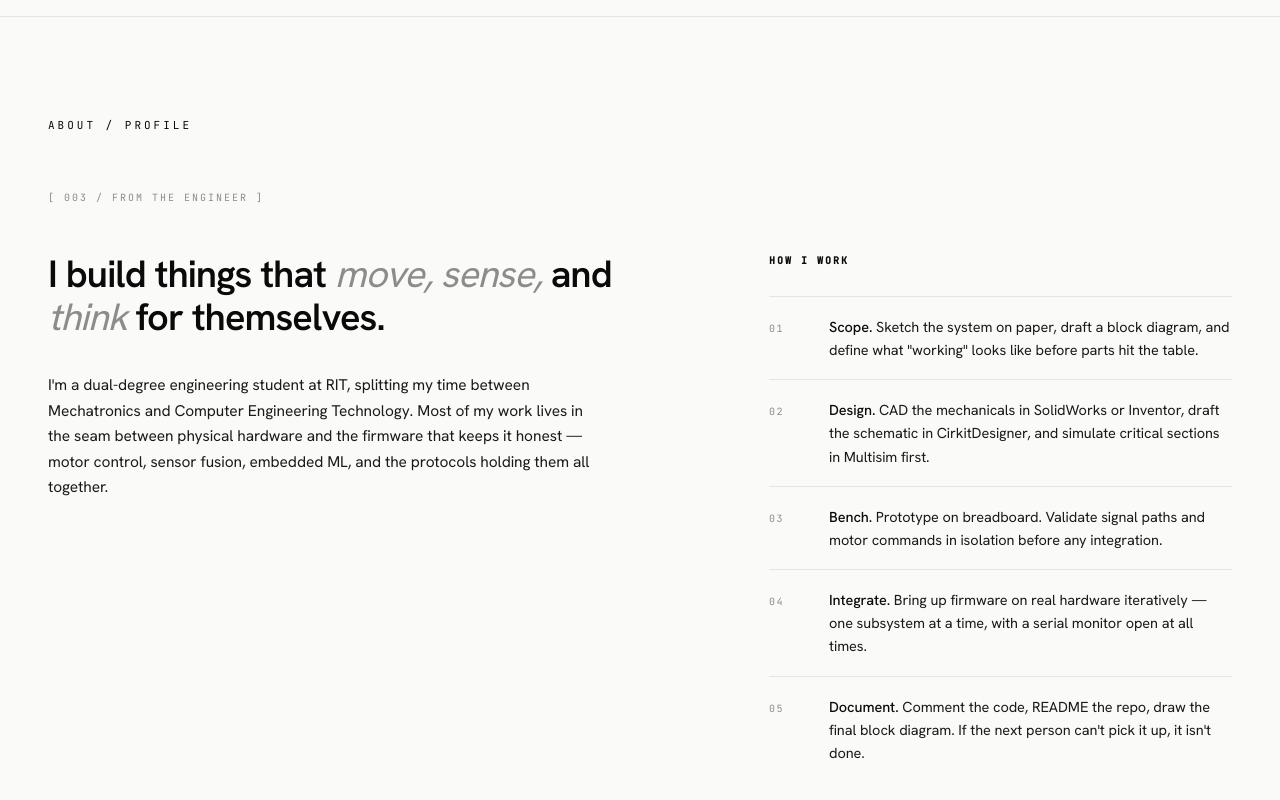
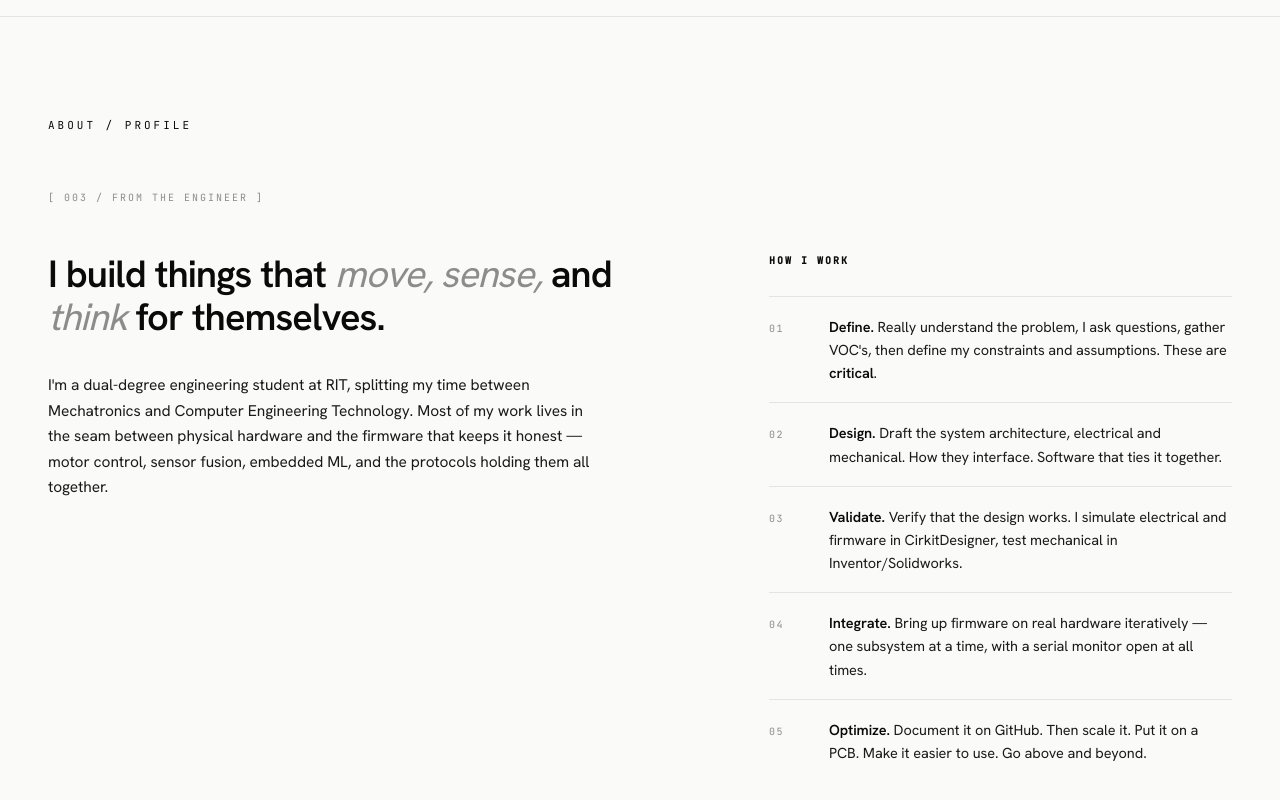
Before and after one commit to goombad/vincentlin.tech, a plain HTML site: page index.html in a window 1280 px wide. Shown: the part 4185-4985 px from the top of the page. Drawn offline with Linux system fonts and the light colour scheme.

Commit message:
updated workflow

```diff
--- a/index.html
+++ b/index.html
@@ -673,7 +673,7 @@
 
   .workflow-step strong {
     color: var(--ink);
-    font-weight: 500;
+    font-weight: 600;
   }
 
   /* ANIM */
@@ -1285,21 +1285,21 @@
         <li>
           <span class="workflow-num">01</span>
           <span class="workflow-step">
-            <strong>Scope.</strong> Sketch the system on paper, draft a block diagram, and define what "working" looks like before parts hit the table.
+            <strong>Define.</strong> Really understand the problem, I ask questions, gather VOC's, then define my constraints and assumptions. These are <strong>critical</strong>.
           </span>
         </li>
 
         <li>
           <span class="workflow-num">02</span>
           <span class="workflow-step">
-            <strong>Design.</strong> CAD the mechanicals in SolidWorks or Inventor, draft the schematic in CirkitDesigner, and simulate critical sections in Multisim first.
+            <strong>Design.</strong> Draft the system architecture, electrical and mechanical. How they interface. Software that ties it together.
           </span>
         </li>
 
         <li>
           <span class="workflow-num">03</span>
           <span class="workflow-step">
-            <strong>Bench.</strong> Prototype on breadboard. Validate signal paths and motor commands in isolation before any integration.
+            <strong>Validate.</strong> Verify that the design works. I simulate electrical and firmware in CirkitDesigner, test mechanical in Inventor/Solidworks.
           </span>
         </li>
 
@@ -1313,7 +1313,7 @@
         <li>
           <span class="workflow-num">05</span>
           <span class="workflow-step">
-            <strong>Document.</strong> Comment the code, README the repo, draw the final block diagram. If the next person can't pick it up, it isn't done.
+            <strong>Optimize.</strong> Document it on GitHub. Then scale it. Put it on a PCB. Make it easier to use. Go above and beyond.
           </span>
         </li>
       </ol>
```
